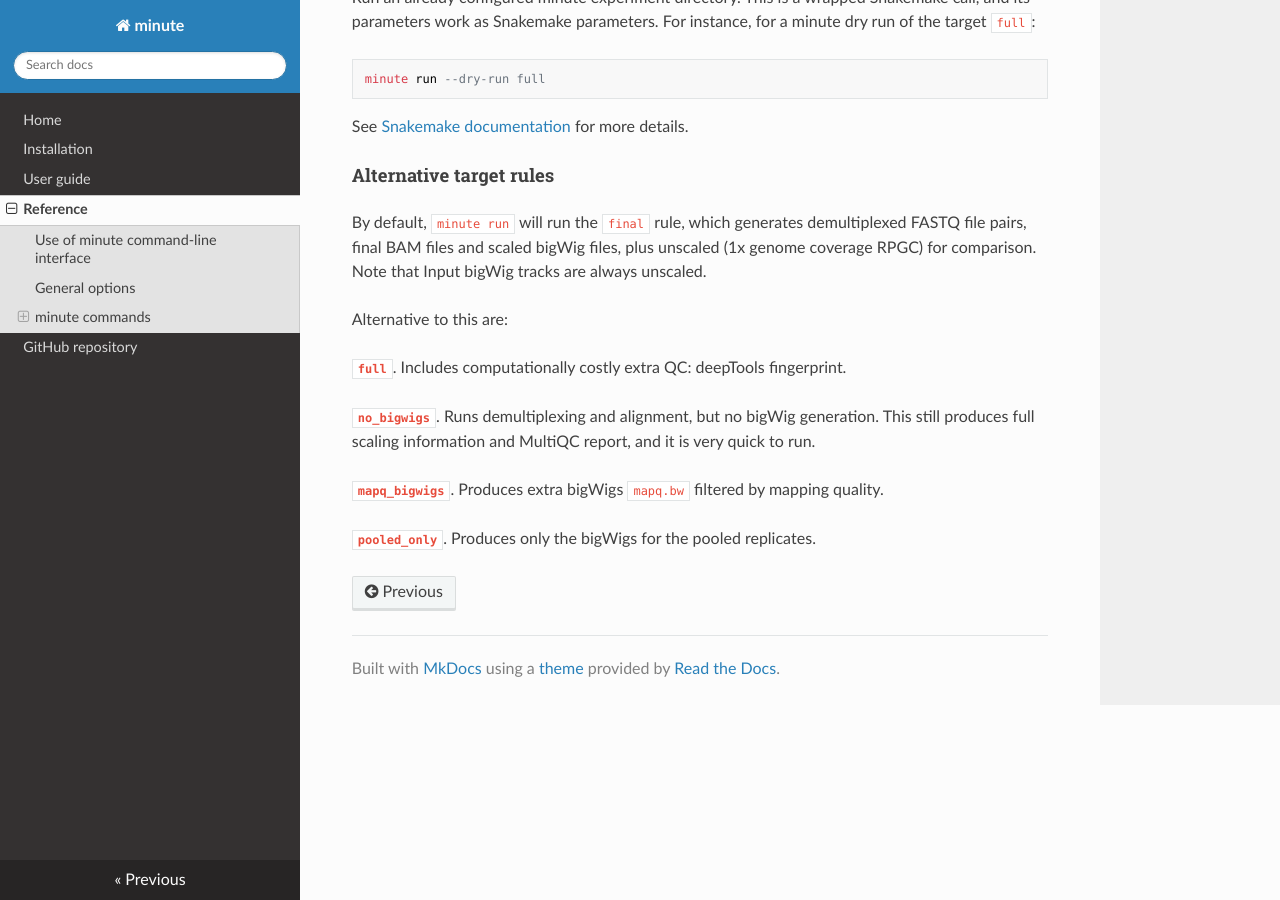
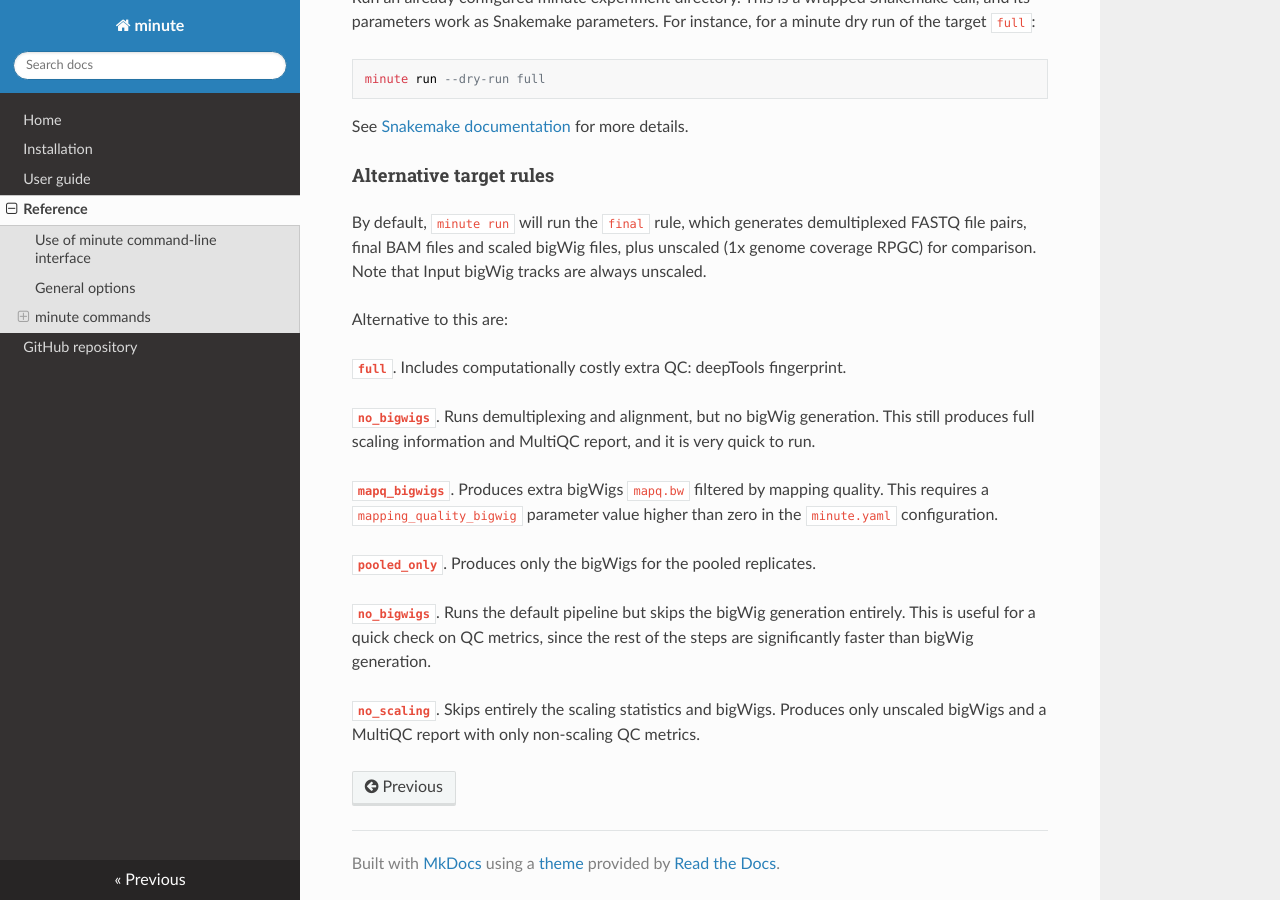
Before and after one commit to elsasserlab/minute, an MkDocs documentation site: the page built from docs/reference.md, in a window 1280 px wide and 900 px high, scrolled down 1353 px. Built offline with MkDocs 1.6.1, drawn with Linux system fonts in a browser that asks for light colours; nearby versions of some CDN libraries.

Commit message:
Update reference with missing target rules

```diff
--- a/docs/reference.md
+++ b/docs/reference.md
@@ -77,5 +77,14 @@ still produces full scaling information and MultiQC report, and it is very quick
 to run.
 
 **`mapq_bigwigs`**. Produces extra bigWigs `mapq.bw` filtered by mapping quality.
+This requires a `mapping_quality_bigwig` parameter value higher than zero in the
+`minute.yaml` configuration.
 
 **`pooled_only`**. Produces only the bigWigs for the pooled replicates.
+
+**`no_bigwigs`**. Runs the default pipeline but skips the bigWig generation
+entirely. This is useful for a quick check on QC metrics, since the rest of the
+steps are significantly faster than bigWig generation.
+
+**`no_scaling`**. Skips entirely the scaling statistics and bigWigs. Produces
+only unscaled bigWigs and a MultiQC report with only non-scaling QC metrics.
```
